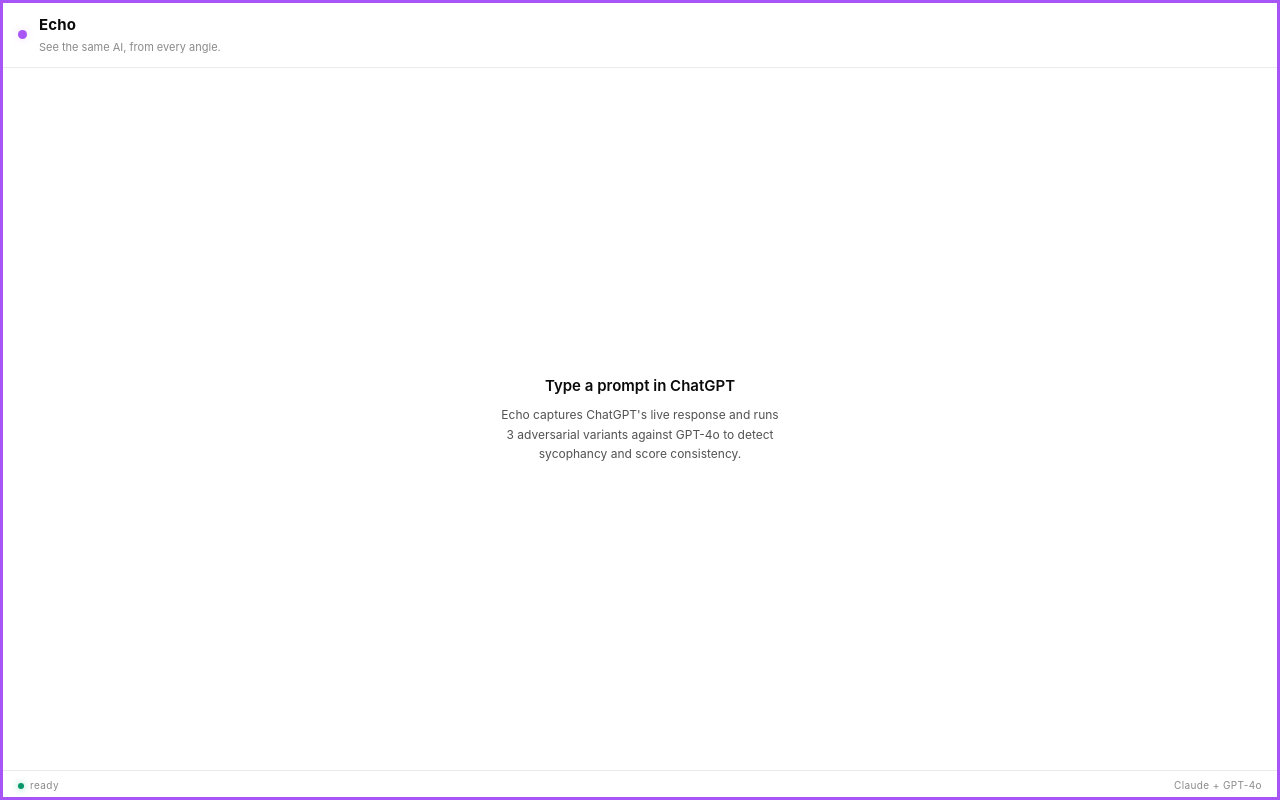
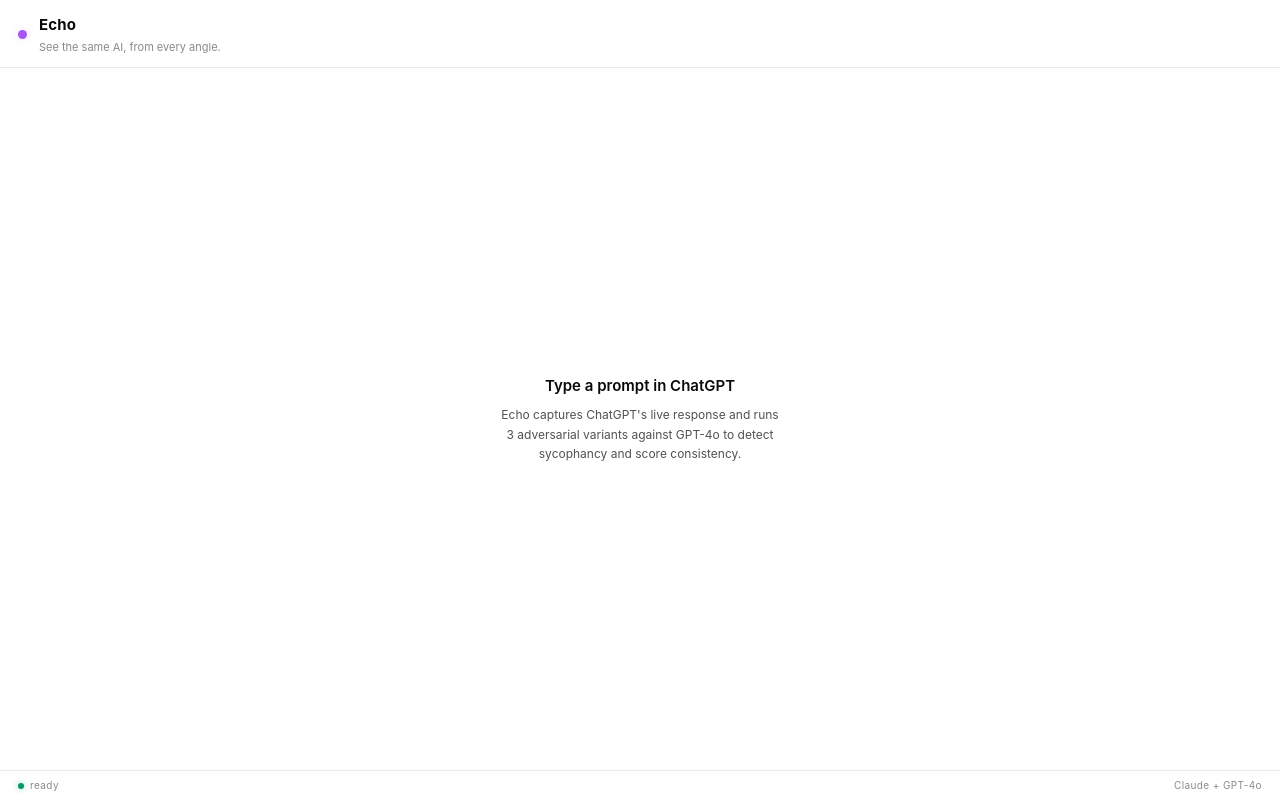
Before and after one commit to abreu-git/emerge-ai-hackathon, a browser extension: page extension/sidebar.html in a window 1280 px wide. Drawn offline with Linux system fonts and the light colour scheme.

Commit message:
frame: remove purple border

```diff
--- a/extension/sidebar.css
+++ b/extension/sidebar.css
@@ -38,15 +38,6 @@ body {
   overflow: hidden;
 }
 
-/* Thick purple frame that hugs the panel's actual edges (no corner gaps). */
-body::before {
-  content: "";
-  position: fixed;
-  inset: 0;
-  pointer-events: none;
-  z-index: 9999;
-  box-shadow: inset 0 0 0 3px #A855F7;
-}
 
 
 .echo-app {
```
